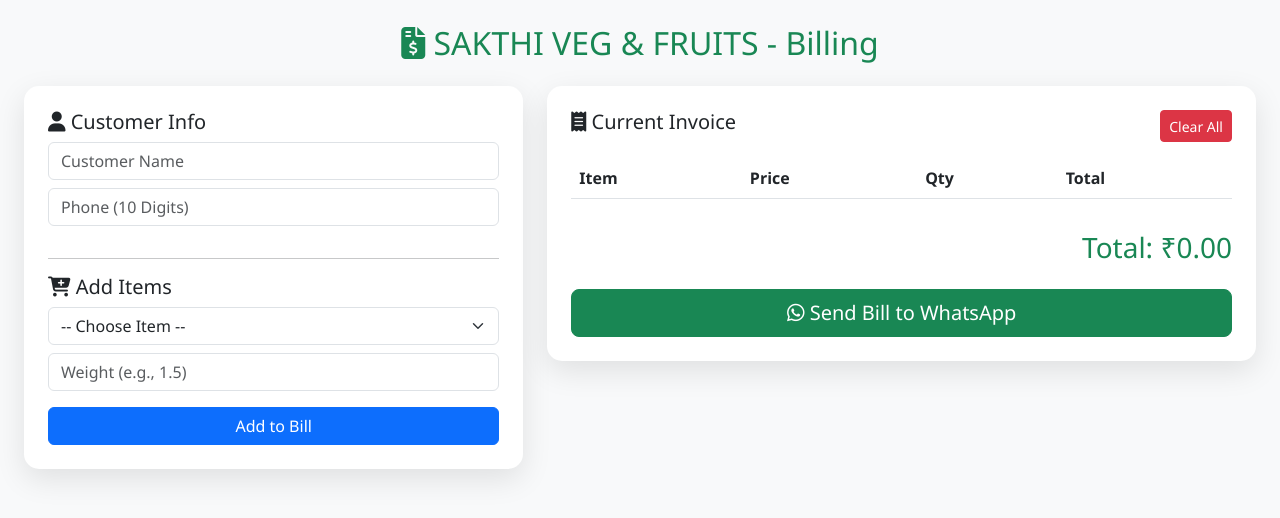
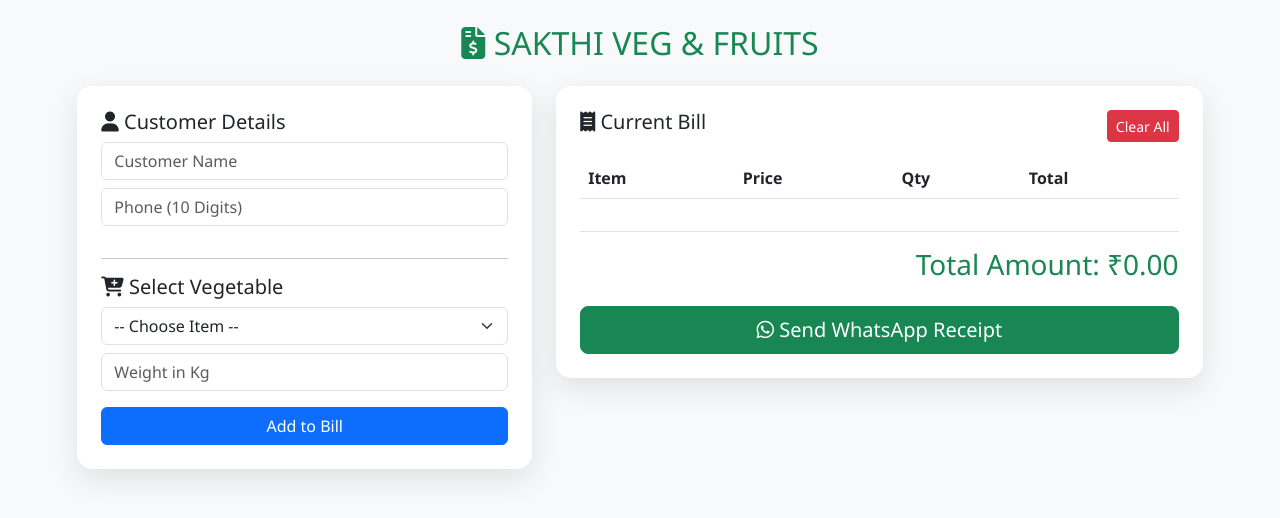
Before and after one commit to sakthi-kumars/sakthi-veg-app, a Flask app: page / in a window 1280 px wide. Shown: the top 518 px of the page. Run offline with Flask 3, Linux system fonts and the light colour scheme; lists and menus that the app fills with data are empty.

Commit message:
Update index.html

```diff
--- a/templates/index.html
+++ b/templates/index.html
@@ -3,7 +3,7 @@
 <head>
     <meta charset="UTF-8">
     <meta name="viewport" content="width=device-width, initial-scale=1.0">
-    <title>Sakthi Veg - Billing v3.4</title>
+    <title>Sakthi Veg - Billing v4.0</title>
     <link href="https://cdn.jsdelivr.net/npm/bootstrap@5.3.0/dist/css/bootstrap.min.css" rel="stylesheet">
     <link rel="stylesheet" href="https://cdnjs.cloudflare.com/ajax/libs/font-awesome/6.4.0/css/all.min.css">
     <style>
@@ -14,33 +14,34 @@
 </head>
 <body>
 <div class="container-fluid">
-    <div class="row">
-        <div class="col-md-12 p-4">
-            <h2 class="mb-4 text-center text-success"><i class="fas fa-file-invoice-dollar"></i> SAKTHI VEG & FRUITS - Billing</h2>
+    <div class="row justify-content-center">
+        <div class="col-md-11 p-4">
+            <h2 class="mb-4 text-center text-success"><i class="fas fa-file-invoice-dollar"></i> SAKTHI VEG & FRUITS</h2>
             <div class="row">
                 <div class="col-md-5">
                     <div class="card bill-card p-4 mb-4">
-                        <h5><i class="fas fa-user"></i> Customer Info</h5>
+                        <h5><i class="fas fa-user"></i> Customer Details</h5>
                         <input type="text" id="cust_name" class="form-control mb-2" placeholder="Customer Name">
                         <input type="text" id="cust_phone" class="form-control mb-3" placeholder="Phone (10 Digits)">
                         <hr>
-                        <h5><i class="fas fa-cart-plus"></i> Add Items</h5>
+                        <h5><i class="fas fa-cart-plus"></i> Select Vegetable</h5>
                         <select id="item_select" class="form-select mb-2">
                             <option value="">-- Choose Item --</option>
                             {% for i in inventory %}
                             <option value="{{ i.item_en }}" data-price="{{ i.price }}">{{ i.item_en }} (₹{{ i.price }}/kg)</option>
                             {% endfor %}
                         </select>
-                        <input type="number" step="0.01" id="item_weight" class="form-control mb-3" placeholder="Weight (e.g., 1.5)">
+                        <input type="number" step="0.01" id="item_weight" class="form-control mb-3" placeholder="Weight in Kg">
                         <button class="btn btn-primary w-100" onclick="addToBill()">Add to Bill</button>
                     </div>
                 </div>
                 <div class="col-md-7">
                     <div class="card bill-card p-4">
                         <div class="d-flex justify-content-between mb-3">
-                            <h5><i class="fas fa-receipt"></i> Current Invoice</h5>
+                            <h5><i class="fas fa-receipt"></i> Current Bill</h5>
                             <button class="btn btn-sm btn-danger" onclick="clearBill()">Clear All</button>
                         </div>
+                        <div class="table-responsive">
                             <table class="table table-hover" id="bill_table">
                                 <thead>
                                     <tr>
@@ -52,10 +53,11 @@
                                 </thead>
                                 <tbody></tbody>
                             </table>
-                        <div class="text-end mt-3">
-                            <h3 class="text-success">Total: ₹<span id="grand_total">0.00</span></h3>
+                        </div>
+                        <div class="text-end mt-3 border-top pt-3">
+                            <h3 class="text-success">Total Amount: ₹<span id="grand_total">0.00</span></h3>
                             <button class="btn btn-success mt-3 btn-lg w-100" onclick="sendWhatsApp()">
-                                <i class="fab fa-whatsapp"></i> Send Bill to WhatsApp
+                                <i class="fab fa-whatsapp"></i> Send WhatsApp Receipt
                             </button>
                         </div>
                     </div>
@@ -74,10 +76,19 @@ function addToBill() {
     const price = select.options[select.selectedIndex].getAttribute('data-price');
     const weight = document.getElementById('item_weight').value;
 
-    if (!name || !weight || weight <= 0) return alert("Select item and enter a valid weight!");
+    if (!name || !weight || weight <= 0) {
+        alert("Please select an item and enter valid weight!");
+        return;
+    }
 
     const total = parseFloat(price) * parseFloat(weight);
-    billItems.push({ name: name, price: parseFloat(price), weight: parseFloat(weight), total: total });
+    billItems.push({
+        name: name,
+        price: parseFloat(price),
+        weight: parseFloat(weight),
+        total: total
+    });
+
     updateUI();
     document.getElementById('item_weight').value = '';
 }
@@ -86,37 +97,62 @@ function updateUI() {
     const tbody = document.querySelector('#bill_table tbody');
     tbody.innerHTML = '';
     let grandTotal = 0;
+
     billItems.forEach(item => {
-        tbody.innerHTML += `<tr><td>${item.name}</td><td>₹${item.price}</td><td>${item.weight} kg</td><td>₹${item.total.toFixed(2)}</td></tr>`;
+        tbody.innerHTML += `<tr>
+            <td>${item.name}</td>
+            <td>₹${item.price}</td>
+            <td>${item.weight} kg</td>
+            <td>₹${item.total.toFixed(2)}</td>
+        </tr>`;
         grandTotal += item.total;
     });
+
     document.getElementById('grand_total').innerText = grandTotal.toFixed(2);
 }
 
 function clearBill() {
+    if (confirm("Clear current bill?")) {
         billItems = [];
         updateUI();
         document.getElementById('cust_name').value = '';
         document.getElementById('cust_phone').value = '';
     }
+}
 
 function sendWhatsApp() {
-    const name = document.getElementById('cust_name').value || "Customer";
+    const name = document.getElementById('cust_name').value || "Valued Customer";
     const phone = document.getElementById('cust_phone').value;
     const total = document.getElementById('grand_total').innerText;
 
-    if (phone.length < 10) return alert("Enter a valid 10-digit phone number!");
-    if (billItems.length === 0) return alert("Add some items to the bill first!");
+    if (phone.length < 10) {
+        alert("Please enter a valid 10-digit phone number!");
+        return;
+    }
+    if (billItems.length === 0) {
+        alert("Your bill is empty!");
+        return;
+    }
 
-    // மெசேஜ் தயார் செய்தல் - Clean Formatting
-    let billDetails = "";
+    // மெசேஜ் உருவாக்கம் (Clean String Construction)
+    let message = "*SAKTHI VEG & FRUITS*%0A";
+    message += "--------------------------%0A";
+    message += `*Customer:* ${name}%0A`;
+    message += "--------------------------%0A";
+
     billItems.forEach((item, index) => {
-        billDetails += `${index + 1}. ${item.name}: ${item.weight}kg x ₹${item.price} = ₹${item.total.toFixed(2)}%0A`;
+        message += `${index + 1}. *${item.name}*%0A`;
+        message += `   ${item.weight}kg x ₹${item.price} = *₹${item.total.toFixed(2)}*%0A`;
     });
 
-    const finalMsg = `*SAKTHI VEG & FRUITS*%0A--------------------------%0A*Customer:* ${name}%0A--------------------------%0A${billDetails}--------------------------%0A*Grand Total: ₹${total}*%0A--------------------------%0AThank you! Visit again.`;
+    message += "--------------------------%0A";
+    message += `*Grand Total: ₹${total}*%0A`;
+    message += "--------------------------%0A";
+    message += "Thank you! Visit again.";
 
-    window.open(`https://wa.me/91${phone}?text=${finalMsg}`, '_blank');
+    // லிங்க் ஓபன் செய்தல்
+    const waUrl = `https://wa.me/91${phone}?text=${message}`;
+    window.open(waUrl, '_blank');
 }
 </script>
 </body>
```
Lines whose indentation alone changed are shown as unchanged.
